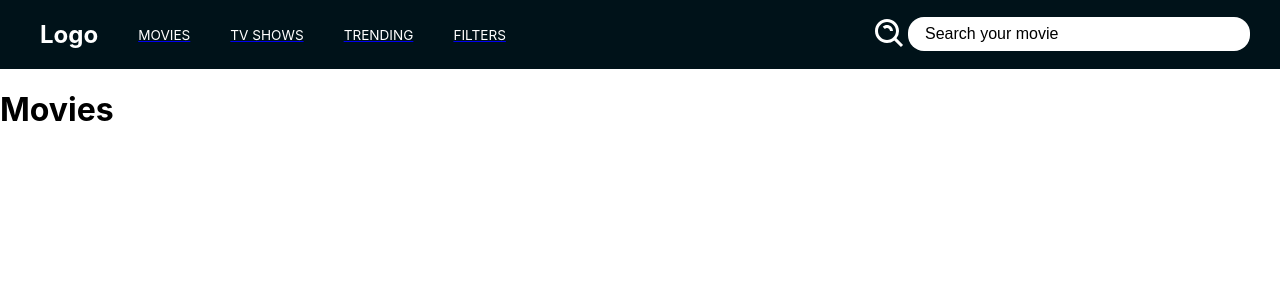
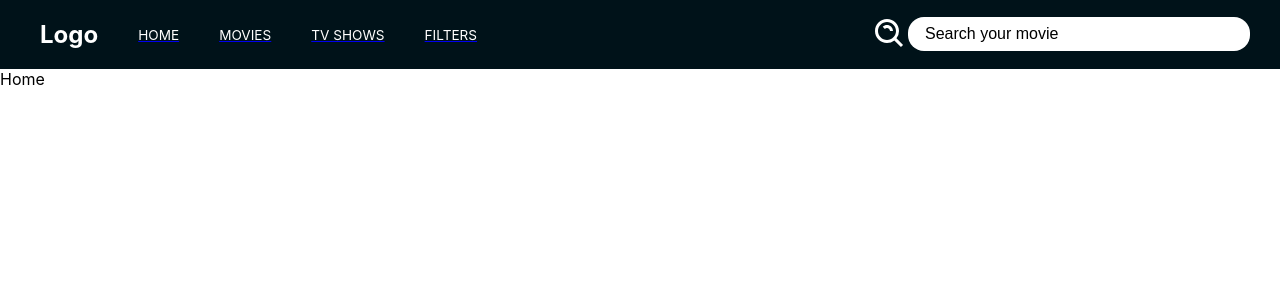
Before and after one commit to ZarzuAnita/movieProject, a React (Create React App) app: page / in a window 1280 px wide. Shown: the top 300 px of the page. Built offline with nearby package versions, Linux system fonts and the light colour scheme; no server answers.

Commit message:
cambios barra navegador y redistribucion de los path

```diff
--- a/src/componentes/Filters.jsx
+++ b/src/componentes/Filters.jsx
@@ -4,4 +4,4 @@ export default function Filters() {
   return (
     <div>Filters</div>
   )
-}
+};
--- a/src/componentes/Footer.jsx
+++ b/src/componentes/Footer.jsx
@@ -4,4 +4,4 @@ export const Footer = () => {
   return (
     <div>Footer</div>
   )
-}
+};
--- /dev/null
+++ b/src/componentes/Home/Home.jsx
@@ -0,0 +1,9 @@
+import React from 'react'
+
+function Home (){
+    return (
+        <div>Home</div>
+    )
+};
+
+export default Home;
--- a/src/componentes/Movies.jsx
+++ b/src/componentes/Movies.jsx
@@ -20,7 +20,7 @@ import React, { Fragment, useEffect } from 'react'
     </Fragment>
 
   )
-}
+};
 
 
-export default Movies
+export default Movies;
--- a/src/componentes/NavBar.jsx
+++ b/src/componentes/NavBar.jsx
@@ -1,14 +1,13 @@
 import React, { Fragment } from 'react';
-import {BiSearchAlt} from 'react-icons/bi';
+import { BiSearchAlt } from 'react-icons/bi';
 import { Routes, Route, NavLink} from 'react-router-dom';
+import Home from './Home/Home';
 import Movies from './Movies';
 import TvShows from './TvShows';
-import Trending from './Trends';
 import Filters from './Filters';
 
-import '../styles/navBarStyle.css'
+import '../styles/navBarStyle.css';
 
-// id = 'search' mirar luego porqué no está funcionando el posicionarse dentro de la barra de buscador
 
 export default function NavBar() {
   return (
@@ -17,13 +16,13 @@ export default function NavBar() {
             <div className='nav-options'>
                     <h1>Logo</h1>
                     <NavLink to=''>
+                    <span>Home</span>
+                    </NavLink>
+                    <NavLink to='/Movies'>
                     <span>Movies</span>
                     </NavLink>
                     <NavLink to='/TvShows'>
                     <span>Tv Shows</span>
-                    </NavLink>
-                    <NavLink to='/Trending'>
-                    <span>Trending</span>
                     </NavLink>
                     <NavLink to='/Filters'>
                     <span>Filters</span>
@@ -35,12 +34,12 @@ export default function NavBar() {
             </div>
         </nav>
       <Routes>
-          <Route path ='' element= {<Movies/>}/>
+          <Route path ='' element= {<Home/>}/>
+          <Route path ='Movies' element= {<Movies/>}/>
           <Route path ='TvShows' element= {<TvShows/>}/>
-          <Route path ='Trending' element= {<Trending/>}/>
           <Route path ='Filters' element= {<Filters/>}/>
       </Routes>
 
     </Fragment>
   )
-}
+};
--- a/src/componentes/Trends.jsx
+++ /dev/null
@@ -1,7 +0,0 @@
-import React from 'react'
-
-export default function Trends() {
-  return (
-    <div>Trends</div>
-  )
-}
--- a/src/componentes/TvShows.jsx
+++ b/src/componentes/TvShows.jsx
@@ -4,4 +4,4 @@ export default function TvShows() {
   return (
     <div>TvShows</div>
   )
-}
+};
```
Also changed, not shown: 1 other file (tests, documents, lock files or other folders).
